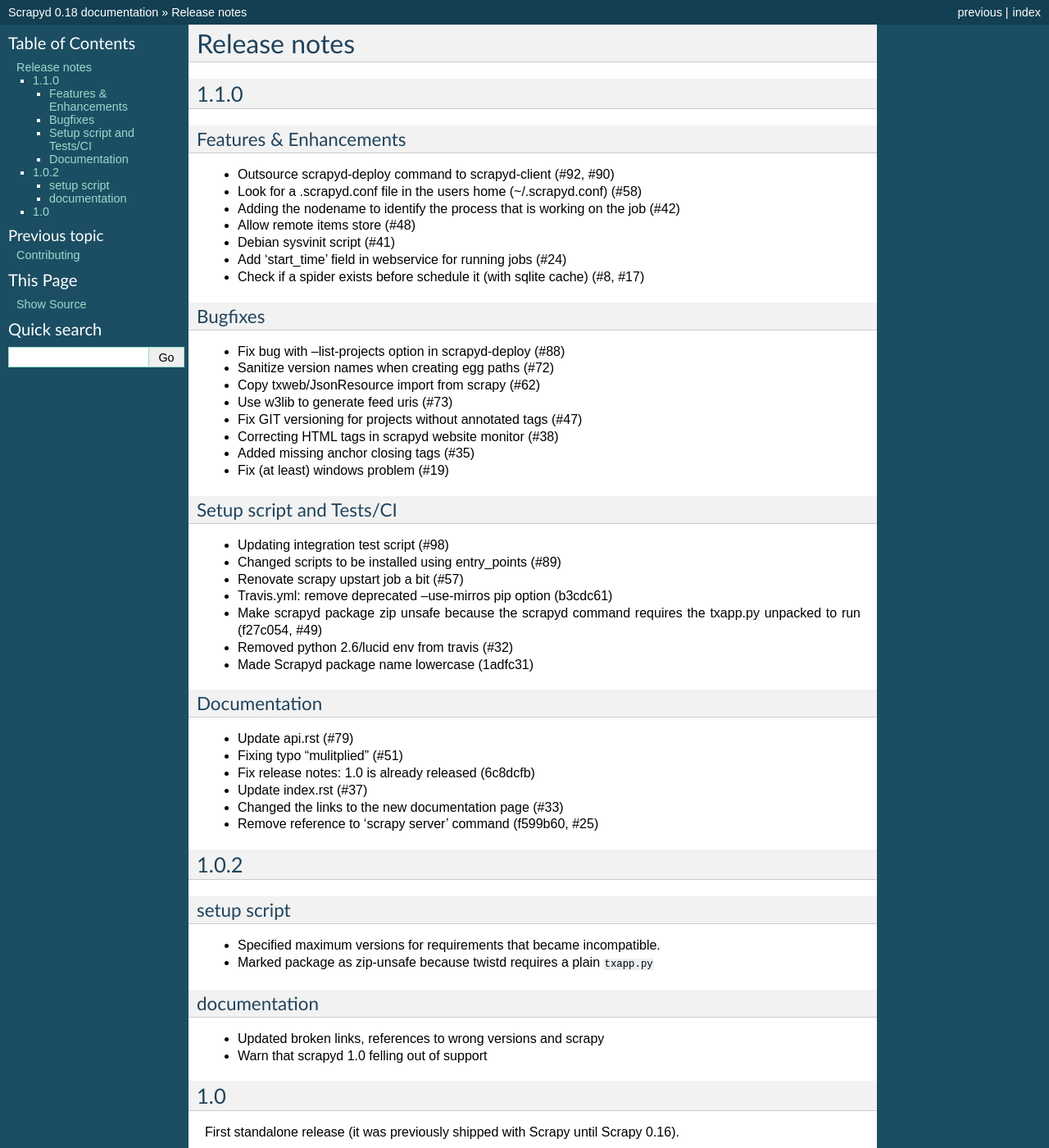
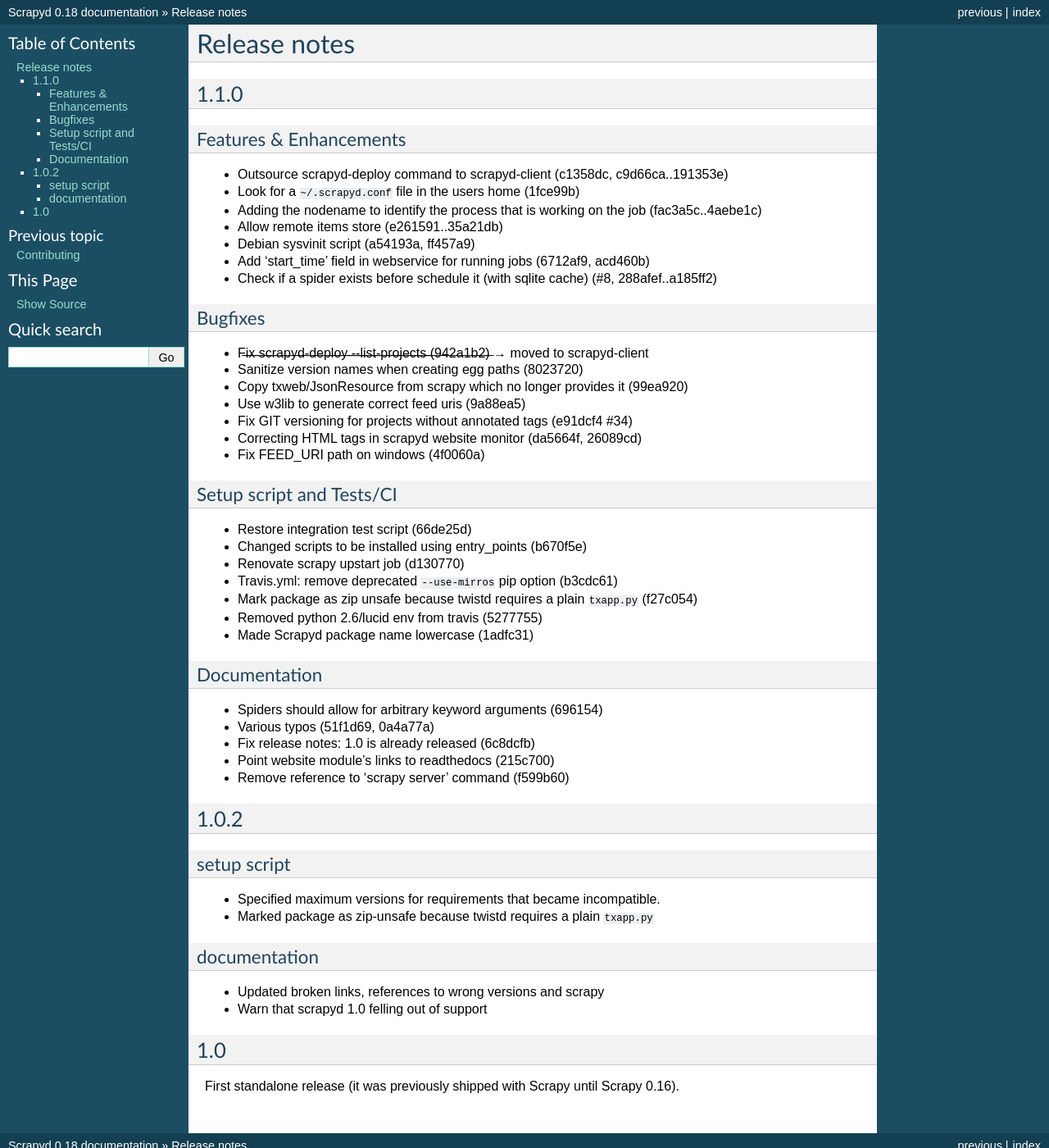
Before and after one commit to scrapy/scrapyd, a Sphinx documentation site: the page built from docs/news.rst, in a window 1280 px wide and 1400 px high. Shown: the whole window at 82% size. Built offline with Sphinx 7.4.7, drawn with Linux system fonts in a browser that asks for light colours.

Commit message:
summarize release notes replace PR ids with commits

```diff
--- a/docs/news.rst
+++ b/docs/news.rst
@@ -9,46 +9,44 @@
 Features & Enhancements
 ~~~~~~~~~~~~~~~~~~~~~~~
 
-- Outsource scrapyd-deploy command to scrapyd-client (#92, #90)
-- Look for a .scrapyd.conf file in the users home (~/.scrapyd.conf) (#58)
-- Adding the nodename to identify the process that is working on the job (#42)
-- Allow remote items store (#48)
-- Debian sysvinit script (#41)
-- Add 'start_time' field in webservice for running jobs (#24)
-- Check if a spider exists before schedule it (with sqlite cache) (#8, #17)
+- Outsource scrapyd-deploy command to scrapyd-client (c1358dc, c9d66ca..191353e)
+- Look for a ``~/.scrapyd.conf`` file in the users home (1fce99b)
+- Adding the nodename to identify the process that is working on the job (fac3a5c..4aebe1c)
+- Allow remote items store (e261591..35a21db)
+- Debian sysvinit script (a54193a, ff457a9)
+- Add 'start_time' field in webservice for running jobs (6712af9, acd460b)
+- Check if a spider exists before schedule it (with sqlite cache) (#8, 288afef..a185ff2)
 
 Bugfixes
 ~~~~~~~~
 
-- Fix bug with --list-projects option in scrapyd-deploy (#88)
-- Sanitize version names when creating egg paths (#72)
-- Copy txweb/JsonResource import from scrapy (#62)
-- Use w3lib to generate feed uris (#73)
-- Fix GIT versioning for projects without annotated tags (#47)
-- Correcting HTML tags in scrapyd website monitor (#38)
-- Added missing anchor closing tags (#35)
-- Fix (at least) windows problem (#19)
+- F̶i̶x̶ ̶s̶c̶r̶a̶p̶y̶d̶-̶d̶e̶p̶l̶o̶y̶ ̶-̶-̶l̶i̶s̶t̶-̶p̶r̶o̶j̶e̶c̶t̶s̶ ̶(̶9̶4̶2̶a̶1̶b̶2̶)̶ → moved to scrapyd-client
+- Sanitize version names when creating egg paths (8023720)
+- Copy txweb/JsonResource from scrapy which no longer provides it (99ea920)
+- Use w3lib to generate correct feed uris (9a88ea5)
+- Fix GIT versioning for projects without annotated tags (e91dcf4 #34)
+- Correcting HTML tags in scrapyd website monitor (da5664f, 26089cd)
+- Fix FEED_URI path on windows (4f0060a)
 
 Setup script and Tests/CI
 ~~~~~~~~~~~~~~~~~~~~~~~~~
 
-- Updating integration test script (#98)
-- Changed scripts to be installed using entry_points (#89)
-- Renovate scrapy upstart job a bit (#57)
-- Travis.yml: remove deprecated --use-mirros pip option (b3cdc61)
-- Make scrapyd package zip unsafe because the scrapyd command requires the txapp.py unpacked to run (f27c054, #49)
-- Removed python 2.6/lucid env from travis (#32)
+- Restore integration test script (66de25d)
+- Changed scripts to be installed using entry_points (b670f5e)
+- Renovate scrapy upstart job (d130770)
+- Travis.yml: remove deprecated ``--use-mirros`` pip option (b3cdc61)
+- Mark package as zip unsafe because twistd requires a plain ``txapp.py`` (f27c054)
+- Removed python 2.6/lucid env from travis (5277755)
 - Made Scrapyd package name lowercase (1adfc31)
 
 Documentation
 ~~~~~~~~~~~~~
 
-- Update api.rst (#79)
-- Fixing typo "mulitplied" (#51)
+- Spiders should allow for arbitrary keyword arguments (696154)
+- Various typos (51f1d69, 0a4a77a)
 - Fix release notes: 1.0 is already released (6c8dcfb)
-- Update index.rst (#37)
-- Changed the links to the new documentation page (#33)
-- Remove reference to 'scrapy server' command (f599b60, #25)
+- Point website module's links to readthedocs (215c700)
+- Remove reference to 'scrapy server' command (f599b60)
 
 1.0.2
 -----
```
